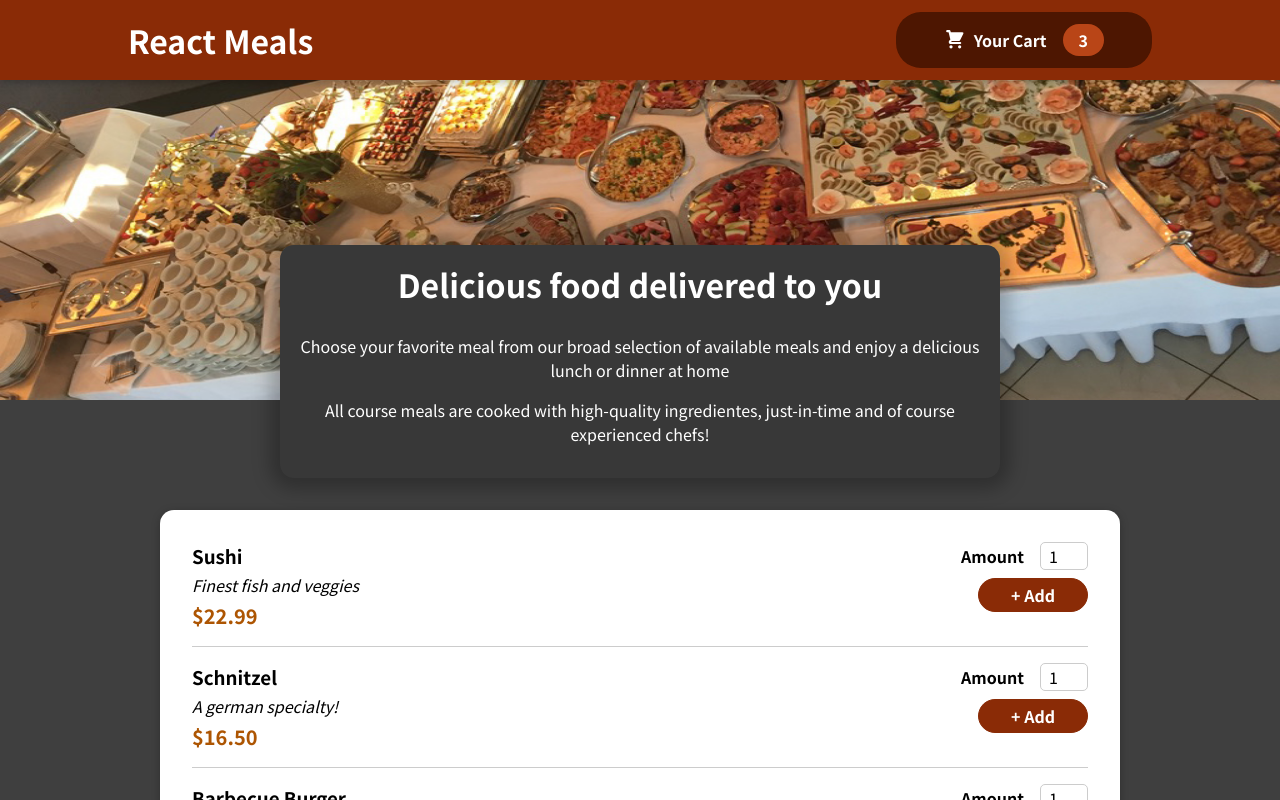
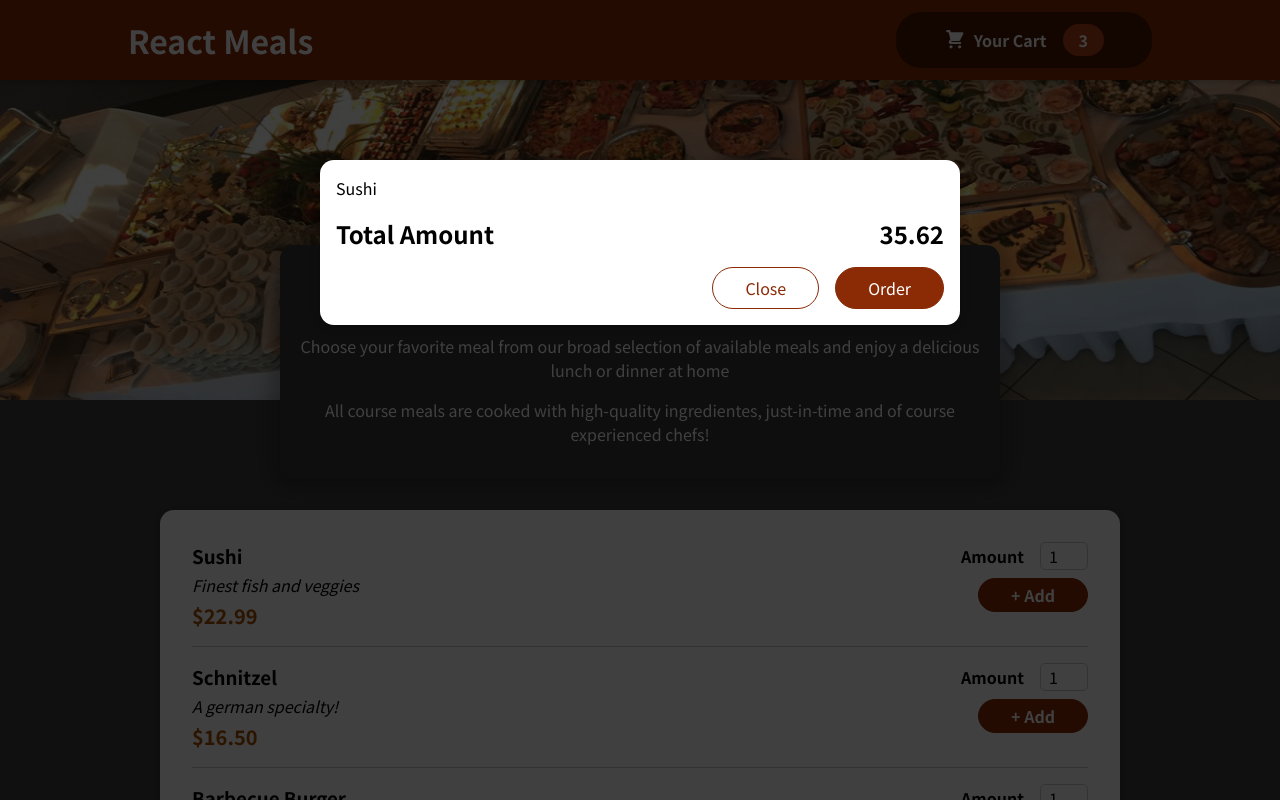
Before and after one commit to lchonkan/food-order-app, a React (Create React App) app: page / in a window 1280 px wide. Shown: the top 800 px of the page. Built offline with nearby package versions, Linux system fonts and the light colour scheme.

Commit message:
added a Modal for the Cart using portals

```diff
--- a/public/index.html
+++ b/public/index.html
@@ -28,6 +28,7 @@
   </head>
   <body>
     <noscript>You need to enable JavaScript to run this app.</noscript>
+    <div id="overlays"></div>
     <div id="root"></div>
     <!--
       This HTML file is a template.
--- a/src/App.js
+++ b/src/App.js
@@ -2,10 +2,12 @@
 import { Fragment } from 'react';
 
 import Meals from './components/Meals/Meals';
+import Cart from './components/Cart/Cart';
 
 function App() {
   return (
     <Fragment>
+      <Cart />
       <Header></Header>
       <main>
         <Meals />
--- /dev/null
+++ b/src/components/Cart/Cart.js
@@ -0,0 +1,29 @@
+import React from 'react';
+import styles from './Cart.module.css';
+import Modal from '../UI/Modal';
+
+const Cart = () => {
+  const cartItems = (
+    <ul className={styles['cart-items']}>
+      {[{ id: 'c1', name: 'Sushi', amount: 2, price: 12.99 }].map((item) => (
+        <li>{item.name}</li>
+      ))}
+    </ul>
+  );
+
+  return (
+    <Modal>
+      {cartItems}
+      <div className={styles.total}>
+        <span>Total Amount</span>
+        <span>35.62</span>
+      </div>
+      <div className={styles.actions}>
+        <button className={styles['button--alt']}>Close</button>
+        <button className={styles.button}>Order</button>
+      </div>
+    </Modal>
+  );
+};
+
+export default Cart;
--- /dev/null
+++ b/src/components/Cart/Cart.module.css
@@ -0,0 +1,46 @@
+.cart-items {
+  list-style: none;
+  margin: 0;
+  padding: 0;
+  max-height: 20rem;
+  overflow: auto;
+}
+
+.total {
+  display: flex;
+  justify-content: space-between;
+  align-items: center;
+  font-weight: bold;
+  font-size: 1.5rem;
+  margin: 1rem 0;
+}
+
+.actions {
+  text-align: right;
+}
+
+.actions button {
+  font: inherit;
+  cursor: pointer;
+  background-color: transparent;
+  border: 1px solid #8a2b06;
+  padding: 0.5rem 2rem;
+  border-radius: 25px;
+  margin-left: 1rem;
+}
+
+.actions button:hover,
+.actions button:active {
+  background-color: #5a1a01;
+  border-color: #5a1a01;
+  color: white;
+}
+
+.actions .button--alt {
+  color: #8a2b06;
+}
+
+.actions .button {
+  background-color: #8a2b06;
+  color: white;
+}
--- a/src/components/UI/Modal.js
+++ b/src/components/UI/Modal.js
@@ -1,7 +1,32 @@
 import React from 'react';
+import classes from './Modal.module.css';
+import { Fragment } from 'react';
+import ReactDOM from 'react-dom';
 
-const Modal = () => {
-  return <div></div>;
+const BackDrop = (props) => {
+  return <div className={classes.backdrop}></div>;
+};
+
+const ModalOverlay = (props) => {
+  return (
+    <div className={classes.modal}>
+      <div className={classes.content}>{props.children}</div>
+    </div>
+  );
+};
+
+const portalElement = document.getElementById('overlays');
+
+const Modal = (props) => {
+  return (
+    <Fragment>
+      {ReactDOM.createPortal(<BackDrop></BackDrop>, portalElement)}
+      {ReactDOM.createPortal(
+        <ModalOverlay>{props.children}</ModalOverlay>,
+        portalElement
+      )}
+    </Fragment>
+  );
 };
 
 export default Modal;
--- /dev/null
+++ b/src/components/UI/Modal.module.css
@@ -0,0 +1,40 @@
+.backdrop {
+  position: fixed;
+  top: 0;
+  left: 0;
+  width: 100%;
+  height: 100vh;
+  z-index: 20;
+  background-color: rgba(0, 0, 0, 0.75);
+}
+
+.modal {
+  position: fixed;
+  top: 20vh;
+  left: 5%;
+  width: 90%;
+  background-color: white;
+  padding: 1rem;
+  border-radius: 14px;
+  box-shadow: 0 2px 8px rgba(0, 0, 0, 0.25);
+  z-index: 30;
+  animation: slide-down 300ms ease-out forwards;
+}
+
+@media (min-width: 768px) {
+  .modal {
+    width: 40rem;
+    left: calc(50% - 20rem);
+  }
+}
+
+@keyframes slide-down {
+  from {
+    opacity: 0;
+    transform: translateY(-3rem);
+  }
+  to {
+    opacity: 1;
+    transform: translateY(0);
+  }
+}
```
